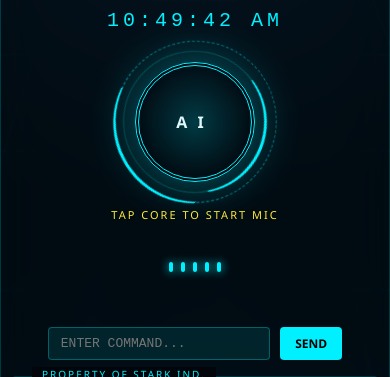
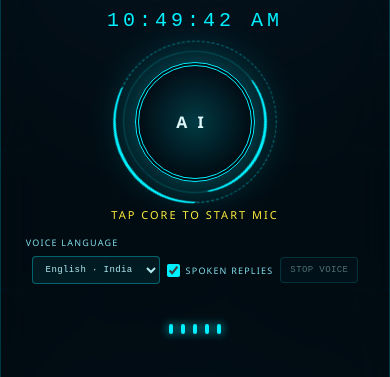
Before and after one commit to ajayyy11/AJARVIS-An-AI-Personal-Voice-Assistant-, a Flask app: template A.JARVIS/templates/dashboard.html in a window 390 px wide; the page is wider, and only the part inside the window is pictured. Shown: the part 598-975 px from the top of that part. Run offline with Flask 3, Linux system fonts and the light colour scheme; the template is opened without the code that fills it, so the values that code supplies are empty.

Commit message:
ui: add voice language and playback controls to Stark console

```diff
--- a/A.JARVIS/templates/dashboard.html
+++ b/A.JARVIS/templates/dashboard.html
@@ -390,6 +390,49 @@
         transform: translateX(40px);
       }
     }
+
+    .local-voice-controls {
+      display: flex;
+      justify-content: center;
+      align-items: center;
+      flex-wrap: wrap;
+      gap: 9px;
+      width: min(92%, 540px);
+      margin: 14px auto 0;
+      color: #80deea;
+      font-family: 'Courier New', monospace;
+      font-size: 10px;
+      letter-spacing: 1.2px;
+    }
+    .local-voice-controls select,
+    .local-voice-controls button {
+      border: 1px solid rgba(0, 240, 255, .35);
+      border-radius: 4px;
+      padding: 7px 9px;
+      color: #b2ebf2;
+      background: rgba(0, 240, 255, .07);
+      font: inherit;
+      letter-spacing: .4px;
+    }
+    .local-voice-controls select { max-width: 155px; }
+    .local-voice-controls .local-voice-toggle {
+      display: inline-flex;
+      align-items: center;
+      gap: 6px;
+    }
+    .local-voice-controls input { accent-color: #00f0ff; width: auto; margin: 0; }
+    .local-voice-controls button { cursor: pointer; }
+    .local-voice-controls button:disabled { cursor: not-allowed; opacity: .45; }
+    .local-voice-controls button:not(:disabled):hover,
+    .local-voice-controls select:focus-visible {
+      border-color: #00f0ff;
+      box-shadow: 0 0 14px rgba(0, 240, 255, .18);
+      outline: none;
+    }
+    @media (max-width: 650px) {
+      .local-voice-controls { gap: 7px; font-size: 9px; }
+      .local-voice-controls > label:first-child { width: 100%; }
+    }
   </style>
 
 <body>
@@ -429,6 +472,20 @@
       <div class="clock" id="clock"></div>
       <div class="core" id="ai-core" style="cursor: pointer;">AI</div>
       <div id="mic-status" style="margin-top: 25px; color: #ffeb3b; font-size: 11px; letter-spacing: 2px; text-transform: uppercase;">TAP CORE TO START MIC</div>
+      <div class="local-voice-controls" aria-label="Voice settings">
+        <label for="local-voice-language">VOICE LANGUAGE</label>
+        <select id="local-voice-language" aria-label="Speech recognition and reply language">
+          <option value="en-IN" selected>English · India</option>
+          <option value="en-US">English · US</option>
+          <option value="ta-IN">தமிழ் · Tamil</option>
+          <option value="hi-IN">हिन्दी · Hindi</option>
+        </select>
+        <label class="local-voice-toggle" for="local-voice-output">
+          <input id="local-voice-output" type="checkbox" checked>
+          <span>SPOKEN REPLIES</span>
+        </label>
+        <button type="button" id="local-stop-speech" disabled>STOP VOICE</button>
+      </div>
 
       <div class="wave" style="margin-top: 15px;">
         <div class="bar"></div>
```
